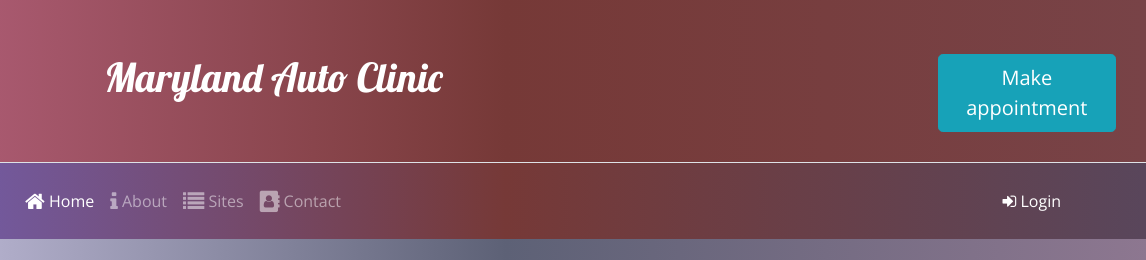
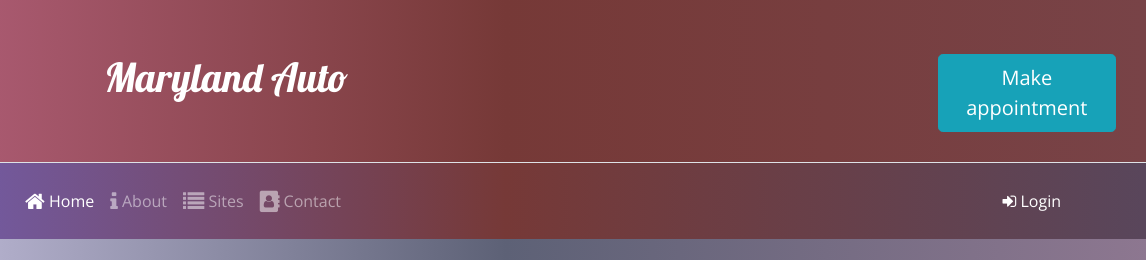
Before and after one commit to yonahiko/Portfolio-project, a website: page index.html in a window 1280 px wide. Shown: the top 260 px of the page, 134-1280 px from the left. Drawn offline with nearby package versions, Linux system fonts and the light colour scheme; a web font is replaced by a local one.

Commit message:
commit on index header h1

```diff
--- a/index.html
+++ b/index.html
@@ -25,7 +25,7 @@
                     <img src="img/car-repair.svg" class="img-fluid rounded-circle" />
                 </div>
                 <div class="col align-self-center">
-                    <h1>Maryland Auto Clinic</h1>
+                    <h1>Maryland Auto </h1>
                 </div>
                 <div class="col col-md-4 col-xl-2 mt-4">
                     <a role="button" data-toggle="modal" data-target="#reserveModal"
```
